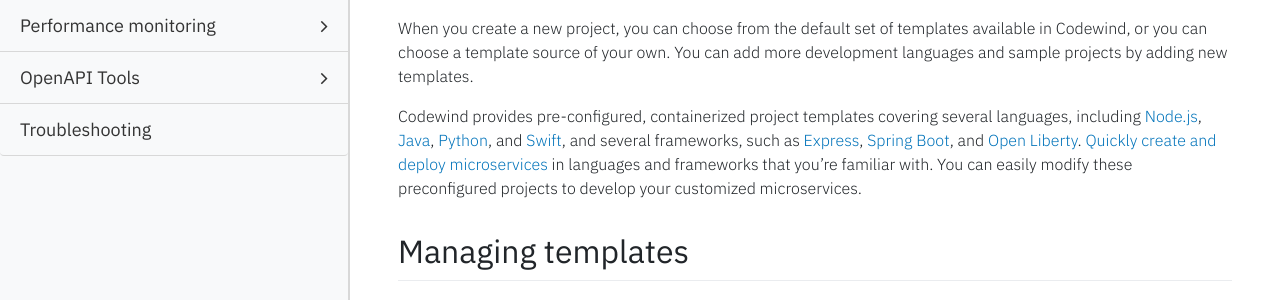
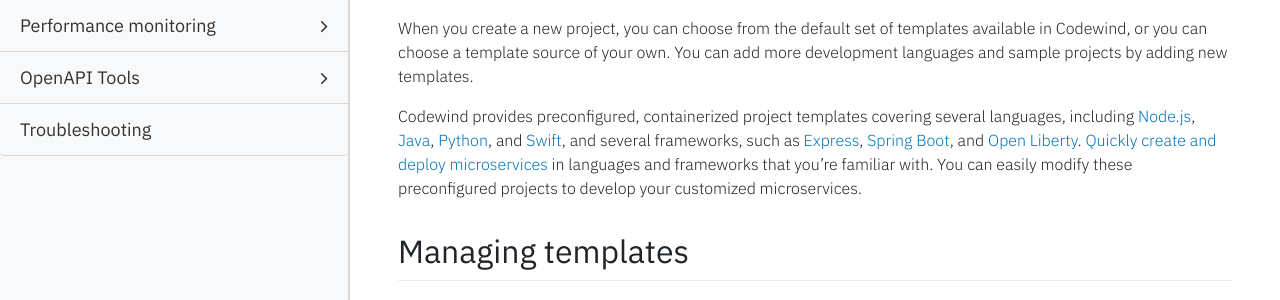
Before and after one commit to eclipse-archived/codewind-docs, a Jekyll site: the page built from docs/_documentations/workingwithtemplates.md, in a window 1280 px wide and 900 px high. Shown: the part 376-676 px from the top of the window. Built offline with Jekyll 4.4.1, drawn with Linux system fonts in a browser that asks for light colours; nearby versions of some CDN libraries; comment, search, counter and statistics services are not loaded.

Commit message:
Review comments
Signed-off-by: micgibso <MICGIBSO@uk.ibm.com>

```diff
--- a/docs/_documentations/workingwithtemplates.md
+++ b/docs/_documentations/workingwithtemplates.md
@@ -16,7 +16,7 @@ Codewind gives you the flexibility to code and develop in languages of your choi
 
 When you create a new project, you can choose from the default set of templates available in Codewind, or you can choose a template source of your own. You can add more development languages and sample projects by adding new templates.
 
-Codewind provides pre-configured, containerized project templates covering several languages, including [Node.js](https://nodejs.dev/), [Java](https://www.java.com/), [Python](https://www.python.org/), and [Swift](https://swift.org/), and several frameworks, such as [Express](https://expressjs.com/), [Spring Boot](https://spring.io/projects/spring-boot), and [Open Liberty](https://openliberty.io/). [Quickly create and deploy microservices](https://www.youtube.com/watch?v=zKMggp10gq4&t=12s) in languages and frameworks that you're familiar with. You can easily modify these preconfigured projects to develop your customized microservices.
+Codewind provides preconfigured, containerized project templates covering several languages, including [Node.js](https://nodejs.dev/), [Java](https://www.java.com/), [Python](https://www.python.org/), and [Swift](https://swift.org/), and several frameworks, such as [Express](https://expressjs.com/), [Spring Boot](https://spring.io/projects/spring-boot), and [Open Liberty](https://openliberty.io/). [Quickly create and deploy microservices](https://www.youtube.com/watch?v=zKMggp10gq4&t=12s) in languages and frameworks that you're familiar with. You can easily modify these preconfigured projects to develop your customized microservices.
 
 ## Managing templates
 
```
